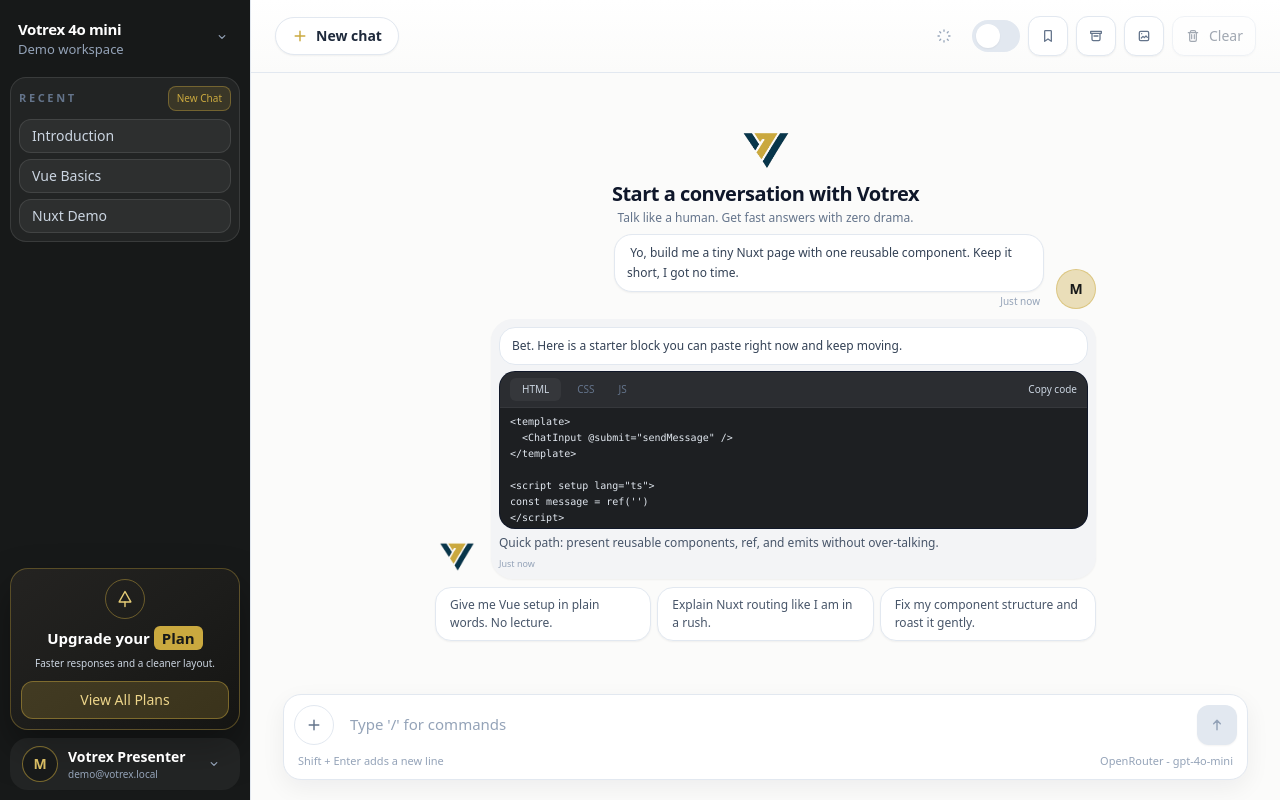
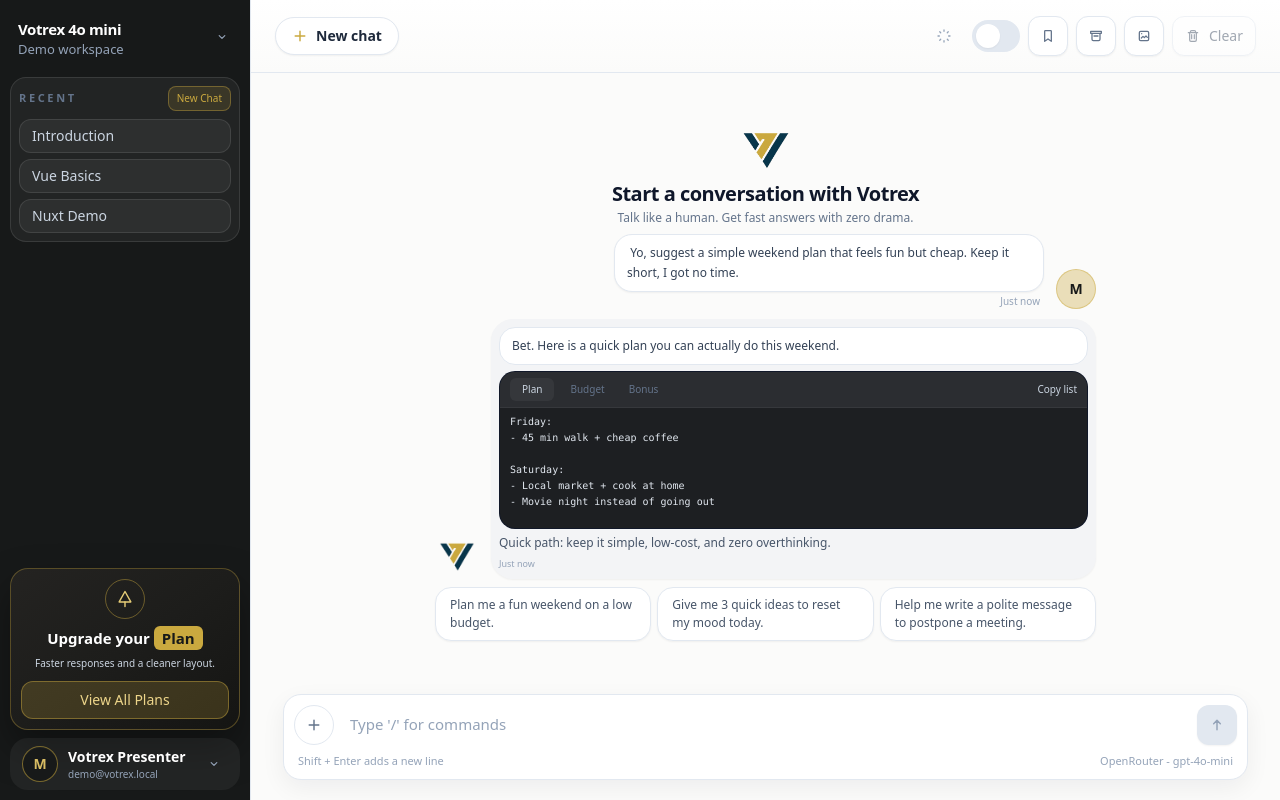
Before and after one commit to Taylerv1/Vortex, a Nuxt app: page /chat in a window 1280 px wide. Built offline with nearby package versions, Linux system fonts and the light colour scheme.

Commit message:
feat: update example prompts in EmptyState component for improved clarity and relevance; enhance weekend planning suggestions

```diff
--- a/components/EmptyState.vue
+++ b/components/EmptyState.vue
@@ -1,8 +1,8 @@
 <script setup lang="ts">
 const examplePrompts = [
-  'Give me Vue setup in plain words. No lecture.',
-  'Explain Nuxt routing like I am in a rush.',
-  'Fix my component structure and roast it gently.',
+  'Plan me a fun weekend on a low budget.',
+  'Give me 3 quick ideas to reset my mood today.',
+  'Help me write a polite message to postpone a meeting.',
 ]
 </script>
 
@@ -29,7 +29,7 @@ const examplePrompts = [
         <div class="w-full max-w-[430px]">
           <div class="rounded-[18px] border border-slate-200 bg-white px-3 py-2 shadow-sm">
             <p class="whitespace-pre-wrap text-[12px] leading-5 text-slate-700 md:text-[12px]">
-              Yo, build me a tiny Nuxt page with one reusable component. Keep it short, I got no time.
+              Yo, suggest a simple weekend plan that feels fun but cheap. Keep it short, I got no time.
             </p>
           </div>
           <div class="mt-0.5 flex items-center justify-end pr-1 text-[10px] text-slate-400">
@@ -54,31 +54,34 @@ const examplePrompts = [
         <div class="w-full rounded-[22px] bg-[#f3f4f6] p-2 shadow-sm">
           <div class="rounded-[16px] border border-slate-200 bg-white px-3 py-2">
             <p class="text-[12px] leading-5 text-slate-700 md:text-[12px]">
-              Bet. Here is a starter block you can paste right now and keep moving.
+              Bet. Here is a quick plan you can actually do this weekend.
             </p>
           </div>
 
           <div class="mt-1.5 overflow-hidden rounded-[16px] border border-slate-900/90 bg-[#1d1f22] shadow-[inset_0_1px_0_rgba(255,255,255,0.05)]">
             <div class="flex items-center justify-between border-b border-white/5 bg-[#2b2d31] px-2.5 py-1.5 text-[10px] font-medium text-slate-300">
               <div class="flex items-center gap-2">
-                <span class="rounded-md bg-white/5 px-3 py-1">HTML</span>
-                <span class="rounded-md px-2 py-1 text-slate-500">CSS</span>
-                <span class="rounded-md px-2 py-1 text-slate-500">JS</span>
+                <span class="rounded-md bg-white/5 px-3 py-1">Plan</span>
+                <span class="rounded-md px-2 py-1 text-slate-500">Budget</span>
+                <span class="rounded-md px-2 py-1 text-slate-500">Bonus</span>
               </div>
-              <span>Copy code</span>
+              <span>Copy list</span>
             </div>
 
-            <pre class="overflow-x-auto max-h-[120px] px-2.5 py-1.5 text-[10px] leading-4 text-slate-200 md:text-[10px] md:leading-4"><code>&lt;template&gt;
-  &lt;ChatInput @submit="sendMessage" /&gt;
-&lt;/template&gt;
+            <pre class="overflow-x-auto max-h-[120px] px-2.5 py-1.5 text-[10px] leading-4 text-slate-200 md:text-[10px] md:leading-4"><code>Friday:
+- 45 min walk + cheap coffee
 
-&lt;script setup lang="ts"&gt;
-const message = ref('')
-&lt;/script&gt;</code></pre>
+Saturday:
+- Local market + cook at home
+- Movie night instead of going out
+
+Sunday:
+- One calm hour to plan the week
+- Prep meals to save money</code></pre>
           </div>
 
           <p class="mt-1 text-[12px] leading-5 text-slate-600 md:text-[12px] md:leading-5">
-            Quick path: present reusable components, ref, and emits without over-talking.
+            Quick path: keep it simple, low-cost, and zero overthinking.
           </p>
 
           <div class="mt-1 flex flex-wrap items-center text-[9px] text-slate-400">
```
